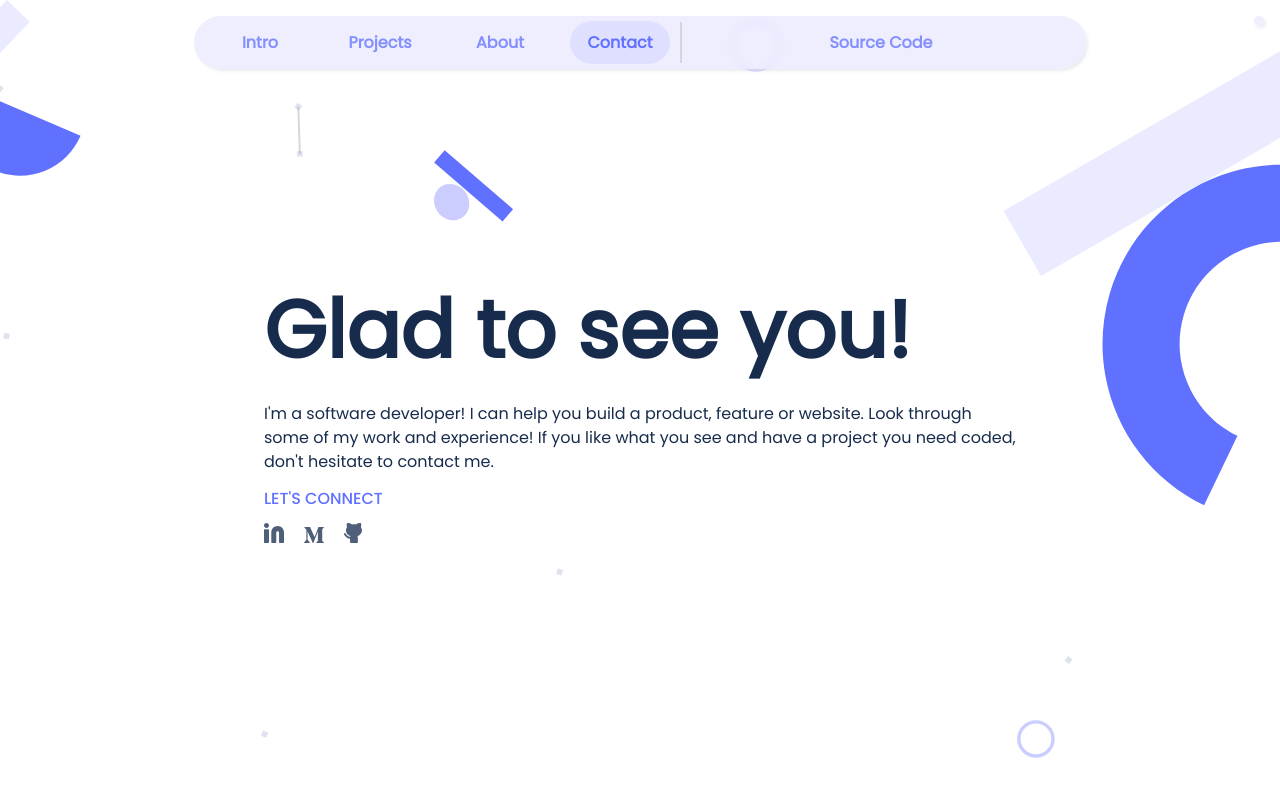
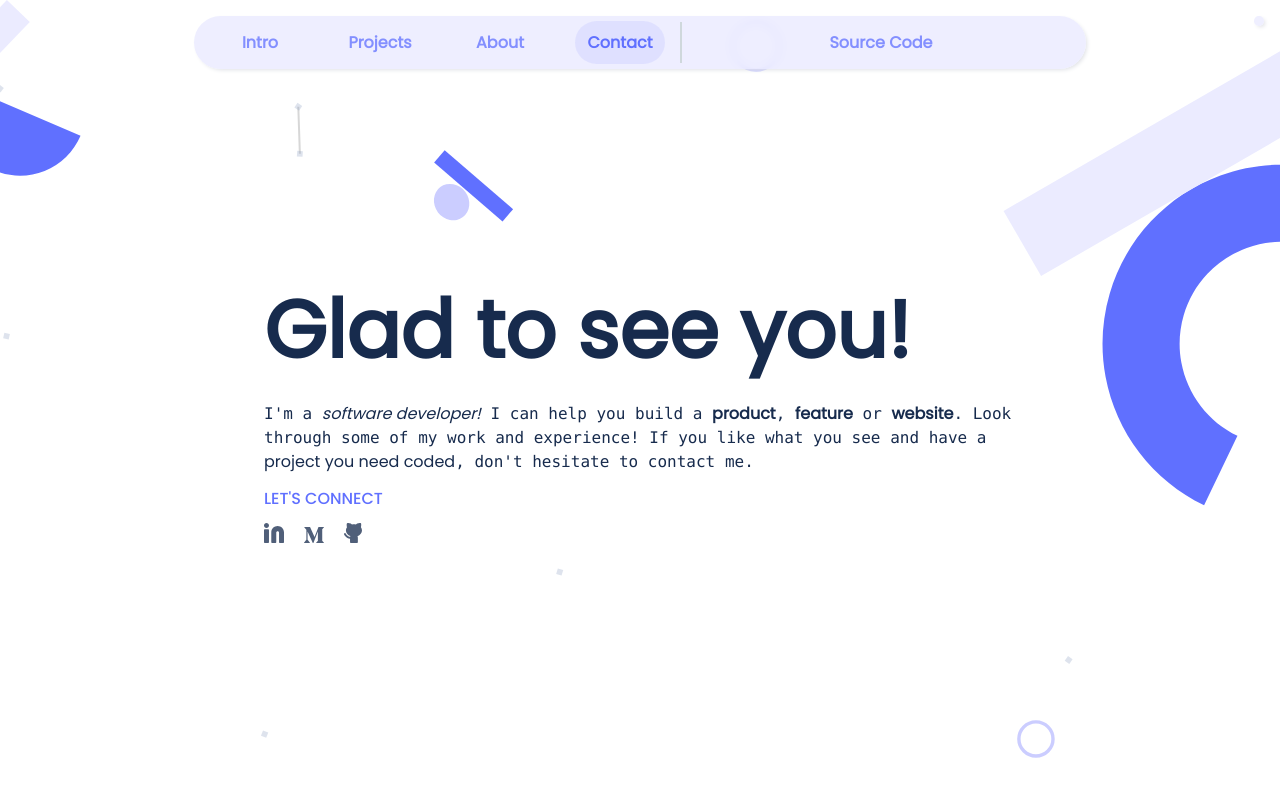
Before and after one commit to mohametalmeari/mohametalmeari.github.io, a React (Create React App) app: page / in a window 1280 px wide. Shown: the top 800 px of the page. Built offline with nearby package versions, Linux system fonts and the light colour scheme.

Commit message:
Refactor bio

```diff
--- a/src/components/About.js
+++ b/src/components/About.js
@@ -5,7 +5,8 @@
 import { RightArrowIcon } from '../assets/icons';
 import { setActiveSection } from '../redux/navbar/navSlice';
 import Links from './Links';
-import { bio, skills } from '../redux/data';
+import { skills } from '../redux/data';
+import Bio from './Bio';
 
 const About = () => {
   const [spreadList, setSpreadList] = useState();
@@ -24,8 +25,9 @@
       <div className="ignore-mobile">
         <h2>About Myself</h2>
         <p className="about-text">
-          Hello
-          {bio}
+          <code>Hello</code>
+          {' '}
+          <Bio />
         </p>
         <Links />
         <a
--- /dev/null
+++ b/src/components/Bio.js
@@ -0,0 +1,28 @@
+import React from 'react';
+
+const Bio = () => (
+  <code>
+    I&#39;m a
+    {' '}
+    <em>software developer!</em>
+    {' '}
+    I can help you build a
+    {' '}
+    <b>product</b>
+    ,
+    {' '}
+    <b>feature</b>
+    {' '}
+    or
+    {' '}
+    <b>website</b>
+    . Look through some of my work and experience! If you like
+    what you see and have a
+    {' '}
+    <u>project you need coded</u>
+    , don&#39;t hesitate to
+    contact me.
+  </code>
+);
+
+export default Bio;
--- a/src/components/Header.js
+++ b/src/components/Header.js
@@ -3,9 +3,9 @@
 import { useInView } from 'react-intersection-observer';
 import Particle from './Particle';
 import TypeHeader from './TypeHeader';
-import { bio } from '../redux/data';
 import { setActiveSection } from '../redux/navbar/navSlice';
 import Links from './Links';
+import Bio from './Bio';
 
 const Header = () => {
   const { ref, inView, entry } = useInView({
@@ -29,7 +29,7 @@
           <h2 className="type-header">
             <TypeHeader />
           </h2>
-          <p className="header-text">{bio}</p>
+          <p className="header-text"><Bio /></p>
           <Links />
         </div>
       </header>
--- a/src/components/Navbar.js
+++ b/src/components/Navbar.js
@@ -22,7 +22,7 @@
   // Navbar active link animation variables
   const linkWidth = 120;
   const lastLinkWidth = 400;
-  const maskWidth = 100;
+  const maskWidth = 90;
   const navPadding = 6;
   const maskLeft = navPadding + (linkWidth - maskWidth) / 2 + linkWidth * activeLinkIndex;
 
```
